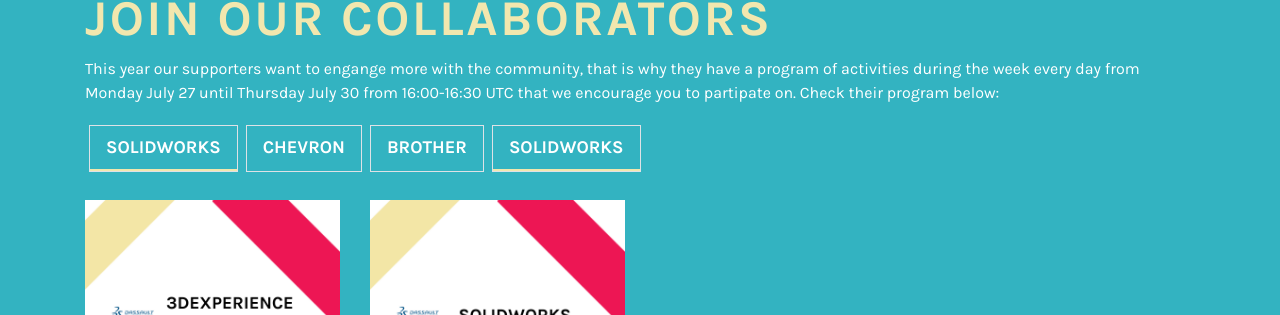
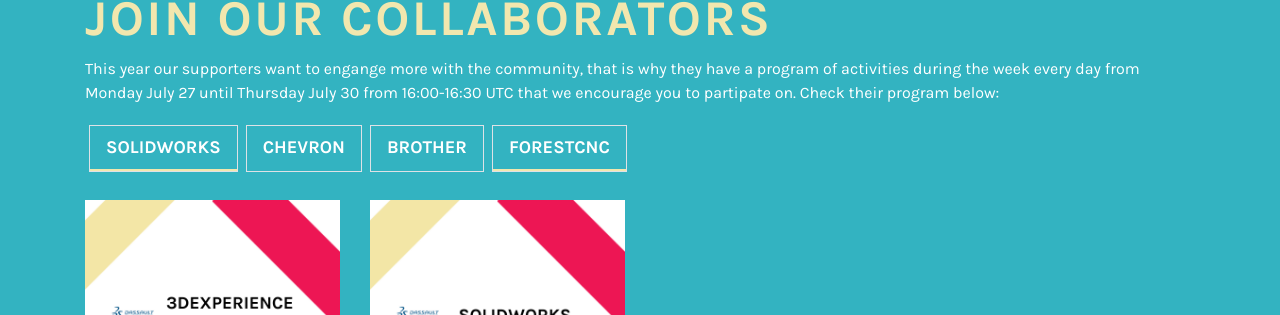
Before and after one commit to fabfoundation/fabxlive2020, a Jekyll site: the page built from index.html, in a window 1280 px wide and 900 px high, scrolled down 2987 px. Shown: the part 128-443 px from the top of the window. Built offline with Jekyll 4.4.1, drawn with Linux system fonts in a browser that asks for light colours; nearby versions of some CDN libraries.

Commit message:
Update index.html

```diff
--- a/index.html
+++ b/index.html
@@ -270,7 +270,7 @@
         <a class="nav-link" id="tab-brother" data-toggle="tab" href="#participate-3" role="tab">BROTHER</a>
       </li>
       <li class="nav-item border m-1" role="presentation">
-        <a class="nav-link active" id="tab-forestCNC" data-toggle="tab" href="#participate-1" role="tab">SOLIDWORKS</a>
+        <a class="nav-link active" id="tab-forestCNC" data-toggle="tab" href="#participate-4" role="tab">FORESTCNC</a>
       </li>
     </ul>
 
```
